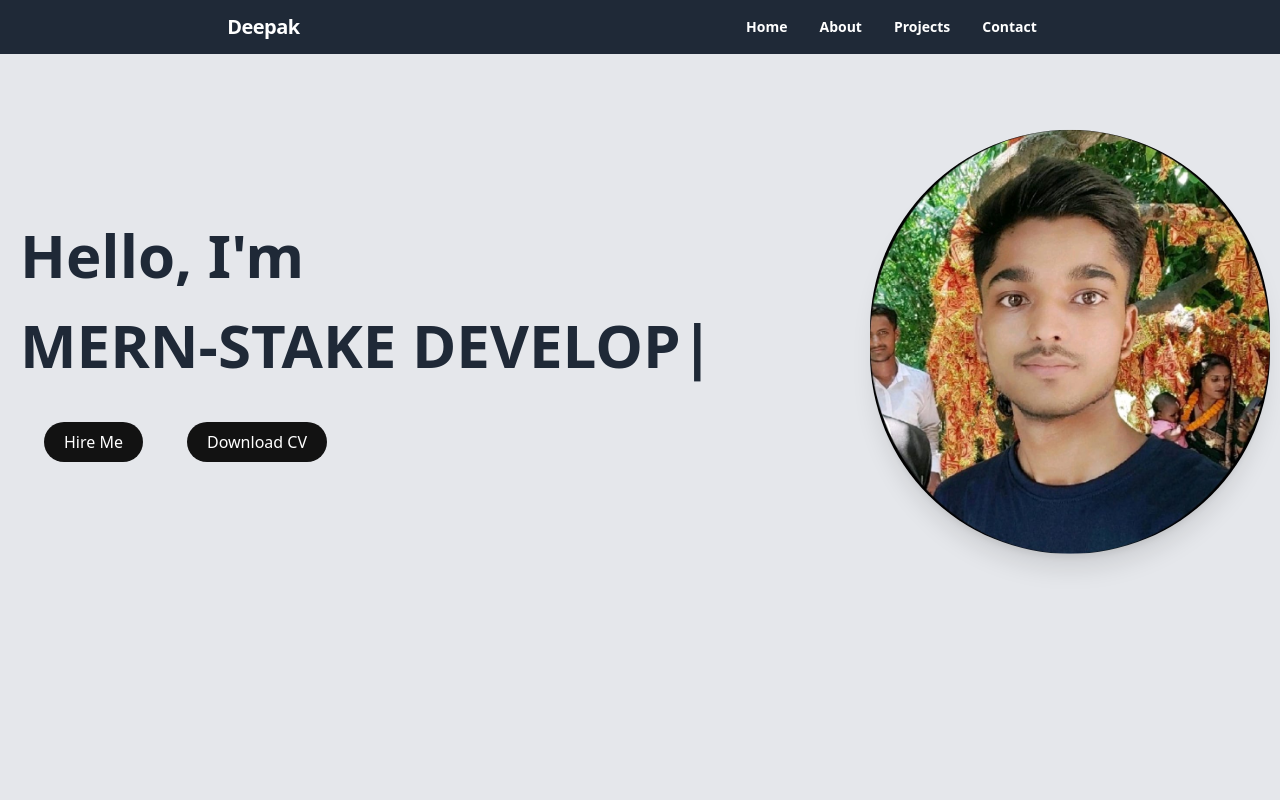
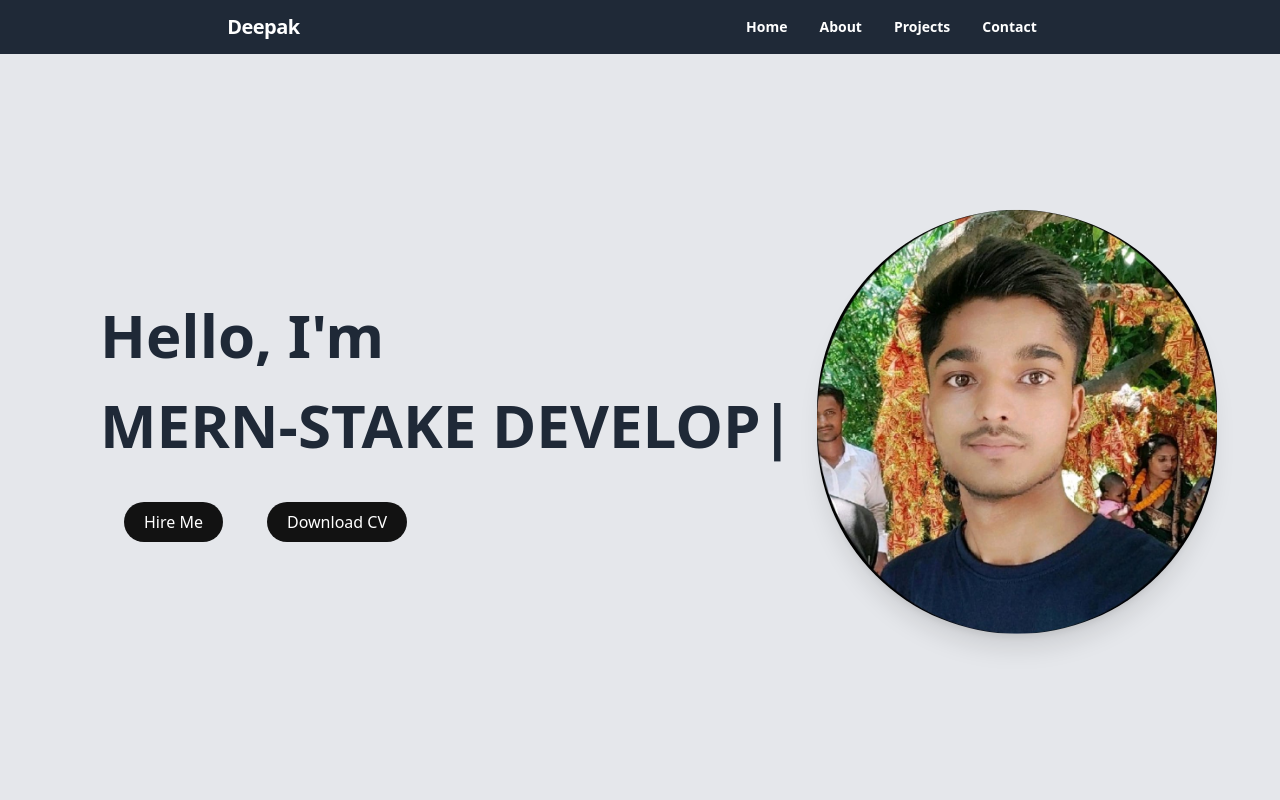
Before and after one commit to deepak7857/Portfolio, a Next.js app: page / in a window 1280 px wide. Shown: the top 800 px of the page. Built offline with nearby package versions, Linux system fonts and the light colour scheme.

Commit message:
Update page.js

```diff
--- a/app/page.js
+++ b/app/page.js
@@ -58,7 +58,7 @@ function page() {
       </nav>
 
       <section className="lg:py-16 bg-gray-200 min-h-screen ">
-        <div className="grid grid-cols-1 sm:grid-cols-12 ml-5 md:mt-6">
+        <div className="grid grid-cols-1 sm:grid-cols-12 ml-5 md:mt-6 justify-between p-20 items-center">
           <motion.div
             initial={{ opacity: 0, scale: 0.5 }}
             animate={{ opacity: 1, scale: 1 }}
```
